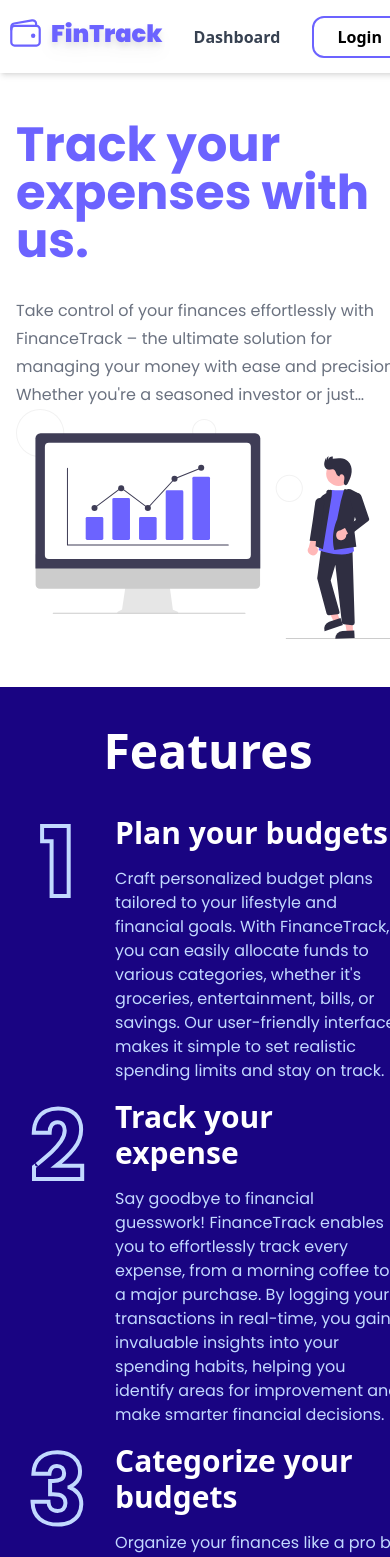
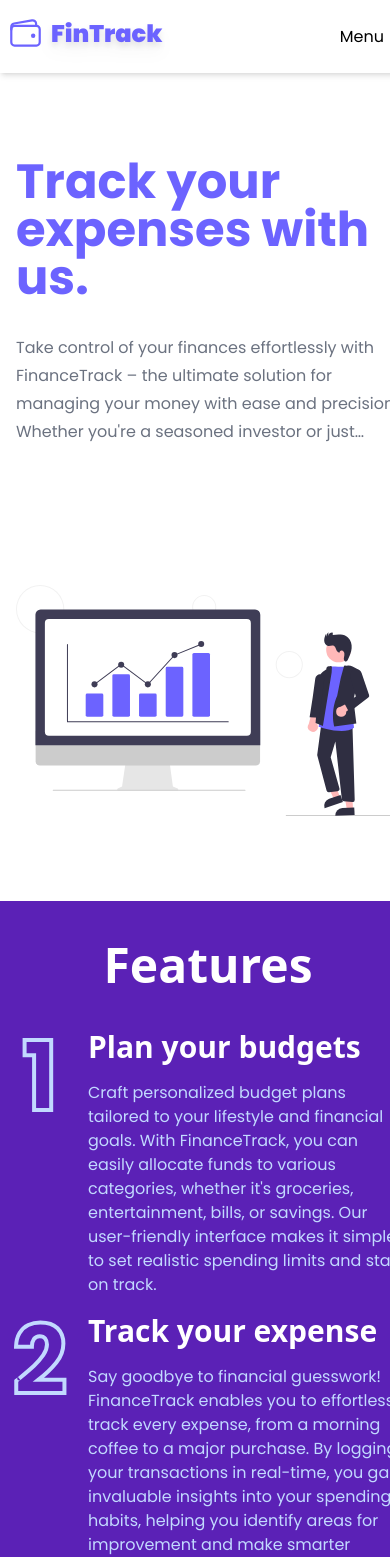
Before and after one commit to Manoj-Kumar-Munda/personal-finance-tracker, a React (Vite) app in the folder client/: page / in a window 390 px wide. Shown: the top 1557 px of the page. Built offline with nearby package versions, Linux system fonts and the light colour scheme.

Commit message:
ui changes to make it fully responsive

```diff
--- /dev/null
+++ b/client/src/components/ui/HamburgurMenu.jsx
@@ -0,0 +1,35 @@
+import React from "react";
+import { useSelector } from "react-redux";
+import { Link } from "react-router-dom";
+
+const HamburgurMenu = ({handleLogout}) => {
+    const userInfo = useSelector(store => store.auth)
+  return (
+    <div className="absolute font-Poppins z-30 top-[calc(100%+1rem)] right-1 border bg-white px-4 py-3 rounded-xl w-56">
+      <div className="flex flex-col gap-y-2">
+        <div className="flex flex-col gap-2">
+          <span className="cursor-pointer">
+            <Link to={"/dashboard"}>Dashboard</Link>
+          </span>
+          <span className="cursor-pointer">
+            <Link to={"/budgets"}>Budgets</Link>
+          </span>
+        </div>
+
+        <div className="flex flex-col gap-2">
+          {userInfo ? (
+            <span className="cursor-pointer" onClick={handleLogout}>Logout</span>
+          ) : (
+            <>
+              <span className="cursor-pointer">
+                <Link to={"/login"}>Login</Link>
+              </span>
+            </>
+          )}
+        </div>
+      </div>
+    </div>
+  );
+};
+
+export default HamburgurMenu;
--- a/client/src/components/ui/Header.jsx
+++ b/client/src/components/ui/Header.jsx
@@ -1,19 +1,21 @@
-import React from "react";
+import React, { useState } from "react";
 import { Link, NavLink } from "react-router-dom";
 import { useDispatch, useSelector } from "react-redux";
 import Button from "../form/Button";
 import useLogout from "../../hooks/useLogout";
 import { logout } from "../../utils/slices/authSlice";
 import Logo from "./Logo";
-
+import { FaAngleDown } from "react-icons/fa";
+import HamburgurMenu from "./HamburgurMenu";
 
 const Header = () => {
   const { userInfo } = useSelector((store) => store.auth);
   const dispatch = useDispatch();
+  const [showMenu, setShowMenu] = useState(false);
 
   const handleLogout = async () => {
     try {
-      const res = await useLogout();
+      await useLogout();
       dispatch(logout());
     } catch (error) {
       dispatch(logout());
@@ -21,23 +23,38 @@ const Header = () => {
   };
   return (
     <header className="shadow-md">
-      <nav className="px-2 lg:w-4/5 mx-auto flex justify-between items-center py-4">
+      <nav className=" px-2 w-full max-w-screen-xl mx-auto flex justify-between items-center py-4">
         <Logo />
 
-        <ul className="flex gap-4 items-center">
+        <ul className="hidden sm:flex gap-4 items-center">
           <li>
             <NavLink
               to={"/dashboard"}
-              className={({ isActive }) => `font-semibold text-gray-700 transition-colors ${isActive && "text-indigo-500"}`}
+              className={({ isActive }) =>
+                `font-semibold text-gray-700 transition-colors ${
+                  isActive && "text-indigo-500"
+                }`
+              }
             >
+              Dashboard
+            </NavLink>
+          </li>
 
-                Dashboard
-
+          <li>
+            <NavLink
+              to={"/budgets"}
+              className={({ isActive }) =>
+                `font-semibold text-gray-700 transition-colors ${
+                  isActive && "text-indigo-500"
+                }`
+              }
+            >
+              Budgets
             </NavLink>
           </li>
         </ul>
 
-        <ul className="flex gap-4 items-center">
+        <ul className="hidden sm:flex gap-4 items-center">
           {userInfo && (
             <li className="" title="Profile">
               <div className="rounded-full overflow-hidden">
@@ -62,9 +79,7 @@ const Header = () => {
               <NavLink
                 to={"/login"}
                 className={({ isActive }) =>
-                  `font-semibold bg-white  border-2 border-primary px-6 py-2 rounded-xl transition-all ${
-                    isActive && "text-white  bg-primary "
-                  }`
+                  `font-semibold  border-2 border-primary px-6 py-2 rounded-xl transition-all`
                 }
               >
                 Login
@@ -72,6 +87,19 @@ const Header = () => {
             </li>
           )}
         </ul>
+
+        <div className="flex sm:hidden items-center gap-2 relative">
+          <span className="font-Poppins">Menu</span>
+          <button onClick={() => setShowMenu(prev => !prev)}>
+            <FaAngleDown />
+          </button>
+
+          {
+            showMenu && <HamburgurMenu handleLogout={handleLogout} />
+          }
+
+
+        </div>
       </nav>
     </header>
   );
--- a/client/src/pages/Home/AboutUs.jsx
+++ b/client/src/pages/Home/AboutUs.jsx
@@ -6,7 +6,7 @@ const AboutUs = () => {
   return (
     <section className=" max-w-screen-xl w-full mx-auto my-4">
       <div className="space-y-4">
-        <div>
+        <div className=" px-2 sm:px-4">
           <Heading className="text-primary text-center text-5xl ">
             About Us
           </Heading>
--- a/client/src/pages/Home/FeatureItem.jsx
+++ b/client/src/pages/Home/FeatureItem.jsx
@@ -7,8 +7,8 @@ const FeatureItem = ({
   title = "",
 }) => {
   return (
-    <div className="flex items-center justify-center gap-4">
-      <h1 className=" basis-28 lg:basis-32 self-start font-extrabold text-center outlined-number text-8xl lg:text-9xl">
+    <div className="flex items-center justify-center gap-4 px-2 overflow-hidden">
+      <h1 className=" basis-20 lg:basis-32 self-start font-extrabold text-center outlined-number text-8xl lg:text-9xl">
         {number}
       </h1>
       <div className="space-y-4 basis-full">
--- a/client/src/pages/Home/Hero.jsx
+++ b/client/src/pages/Home/Hero.jsx
@@ -3,13 +3,15 @@ import heroBg from "../../assets/ui/hero-bg.svg";
 
 const Hero = () => {
   return (
-    <section className="max-w-screen-2xl mx-auto">
-      <div className="py-8">
-        <div className="h-full flex justify-center items-center flex-wrap px-4">
-          <div className="font-Poppins basis-2/5  grow flex flex-col  justify-center text-start gap-4 min-w-96">
-            <h1 className="text-5xl md:text-6xl font-bold text-[#6C63FF] py-4">
-              Track your expenses with us.
-            </h1>
+    <section className="max-w-screen-2xl  mx-auto h-[calc(100svh-2rem)] grid">
+      <div className="">
+        <div className="h-full flex justify-between items-center flex-wrap px-4">
+          <div className="font-Poppins basis-2/5  grow flex flex-col  justify-center text-start gap-4">
+            <div className="min-w-96">
+              <h1 className="text-5xl md:text-6xl font-bold text-primary py-4">
+                Track your expenses with us.
+              </h1>
+            </div>
 
             <p className="line-clamp-4 text-gray-500 leading-7">
               Take control of your finances effortlessly with FinanceTrack – the
@@ -19,7 +21,7 @@ const Hero = () => {
               decisions.
             </p>
           </div>
-          <div className="basis-3/5 grow">
+          <div className=" basis-3/5 grow">
             <img src={heroBg} className="w-full h-full object-cover" />
           </div>
         </div>
--- a/client/src/pages/Home/Home.jsx
+++ b/client/src/pages/Home/Home.jsx
@@ -9,12 +9,12 @@ const Home = () => {
     <div className="relative">
       <Hero />
 
-      <section className="my-4 md:my-8 bg-[#190482] py-6">
+      <section className="my-4 md:my-8 bg-violet-800 py-6">
         <Heading className="text-center text-white py-4 text-5xl">
           Features
         </Heading>
 
-        <div className="my-6 px-4 max-w-screen-xl w-full mx-auto space-y-4">
+        <div className="my-6 sm:px-4 max-w-screen-xl w-full mx-auto space-y-4">
           <FeatureItem number="1" title="Plan your budgets">
             Craft personalized budget plans tailored to your lifestyle and
             financial goals. With FinanceTrack, you can easily allocate funds to
--- a/client/src/pages/Login/Login.jsx
+++ b/client/src/pages/Login/Login.jsx
@@ -45,7 +45,7 @@ const Login = () => {
   };
   return (
     <div className="lg:w-4/5 my-1 mx-auto bg-white flex items-center gap-x-4">
-      <div className="basis-full space-y-8">
+      <div className="basis-full space-y-8 px-2 sm:px-0">
         <h1 className="font-Poppins text-3xl font-bold text-slate-700">
           Login.
         </h1>
--- a/client/src/pages/Register/Register.jsx
+++ b/client/src/pages/Register/Register.jsx
@@ -35,7 +35,7 @@ const Register = () => {
   };
   return (
     <div className="lg:w-4/5 my-1 mx-auto bg-white flex items-center gap-x-4">
-      <div className="basis-full space-y-4">
+      <div className="basis-full space-y-4 px-2 sm:px-0">
         <h1 className="font-Poppins text-3xl font-bold text-slate-700">
           Register.
         </h1>
--- a/package.json
+++ b/package.json
@@ -7,8 +7,7 @@
     "client": "npm run dev --prefix client",
     "server":"npm run prod --prefix server",
     "build": "npm install --prefix client && npm run build --prefix client && npm install -prefix server",
-    "clientinstall": "npm install --prefix client",
-    "start": "npm run server"
+    "clientinstall": "npm install --prefix client"
   },
   "keywords": [],
   "author": "",
```
